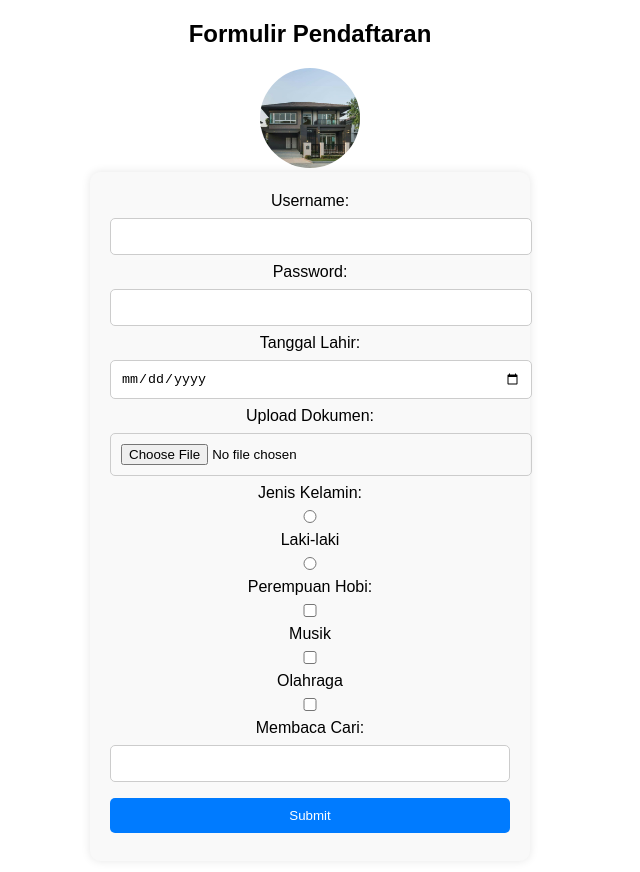
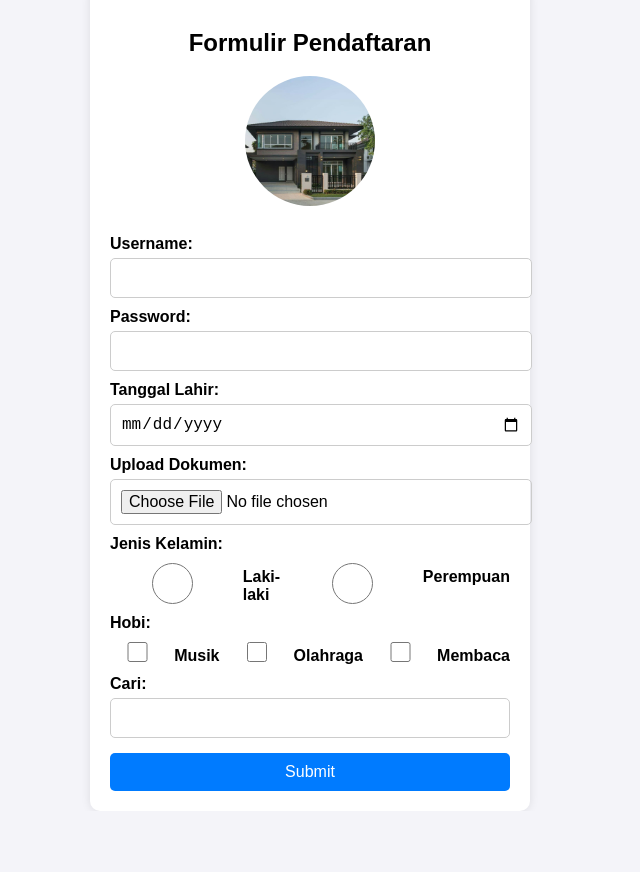
Before and after one commit to AndhikhaHilmanR/pw2, a plain HTML site: page 2.html in a window 1280 px wide. Shown: the whole page, without its empty margins (330-970 px from the left). After the commit the page ends 811 px from the top, so only its background shows below. Drawn offline with Linux system fonts and the light colour scheme.

Commit message:
Update 2.html

```diff
--- a/2.html
+++ b/2.html
@@ -4,68 +4,102 @@
 <head>
     <meta charset="UTF-8">
     <meta name="viewport" content="width=device-width, initial-scale=1.0">
-    <title>Form Input</title>
+    <title>Form Pendaftaran</title>
     <style>
         /* Style dasar */
         body {
-            font-family: Arial, sans-serif;
-            margin: 20px;
+            font-family: 'Arial', sans-serif;
+            background-color: #f4f4f9;
+            margin: 0;
             padding: 0;
+            display: flex;
+            justify-content: center;
+            align-items: center;
+            height: 100vh;
+        }
+
+        .container {
+            background: #ffffff;
+            padding: 20px;
+            border-radius: 10px;
+            box-shadow: 0 0 10px rgba(0, 0, 0, 0.1);
+            max-width: 400px;
+            width: 90%;
             text-align: center;
         }
 
-        form {
-            max-width: 400px;
-            margin: auto;
-            padding: 20px;
-            border-radius: 10px;
-            box-shadow: 0px 0px 10px rgba(0, 0, 0, 0.1);
-            background: #f9f9f9;
+        /* Gaya untuk gambar profil (diperbesar) */
+        .profile-img {
+            max-width: 130px; /* Perbesar ukuran gambar */
+            height: auto;
+            border-radius: 50%;
+            margin-bottom: 15px;
         }
 
-        img {
-            max-width: 100px;
-            height: auto;
-            border-radius: 50%;
+        /* Form styling */
+        form {
+            display: flex;
+            flex-direction: column;
+        }
+
+        label {
+            text-align: left;
+            font-weight: bold;
+            margin-top: 10px;
         }
 
         input, button {
             width: 100%;
             padding: 10px;
-            margin: 8px 0;
+            margin-top: 5px;
             border-radius: 5px;
             border: 1px solid #ccc;
+            font-size: 16px;
         }
 
+        /* Styling khusus untuk radio dan checkbox */
+        .radio-group, .checkbox-group {
+            display: flex;
+            justify-content: start;
+            gap: 10px;
+            margin-top: 5px;
+        }
+
+        /* Tombol submit */
         button {
             background-color: #007bff;
             color: white;
             border: none;
             cursor: pointer;
+            margin-top: 15px;
+            transition: 0.3s;
         }
 
         button:hover {
             background-color: #0056b3;
         }
 
-        /* Media Query untuk layar kecil (smartphone) */
+        /* Media Query untuk tampilan mobile */
         @media (max-width: 600px) {
-            form {
-                width: 90%;
+            .container {
+                width: 95%;
+                padding: 15px;
             }
 
-            input, button {
-                width: 100%;
+            .profile-img {
+                max-width: 120px; /* Ukuran sedikit dikurangi untuk layar kecil */
             }
         }
     </style>
 </head>
 
 <body>
+
+    <div class="container">
         <h2>Formulir Pendaftaran</h2>
 
         <!-- Menampilkan gambar di atas input username -->
-    <img src="rumah_jual_1.jpeg" alt="Foto Profil"><br>
+        <img src="rumah_jual_1.jpeg" alt="Foto Profil" class="profile-img">
 
         <form action="#" method="post">
             <label for="username">Username:</label>
@@ -80,25 +114,31 @@
             <label for="file">Upload Dokumen:</label>
             <input type="file" id="file" name="file">
 
-        <label>Jenis Kelamin:</label><br>
+            <label>Jenis Kelamin:</label>
+            <div class="radio-group">
                 <input type="radio" id="male" name="gender" value="Laki-laki">
                 <label for="male">Laki-laki</label>
                 <input type="radio" id="female" name="gender" value="Perempuan">
                 <label for="female">Perempuan</label>
+            </div>
 
-        <label>Hobi:</label><br>
+            <label>Hobi:</label>
+            <div class="checkbox-group">
                 <input type="checkbox" id="music" name="hobby" value="Musik">
                 <label for="music">Musik</label>
                 <input type="checkbox" id="sports" name="hobby" value="Olahraga">
                 <label for="sports">Olahraga</label>
                 <input type="checkbox" id="reading" name="hobby" value="Membaca">
                 <label for="reading">Membaca</label>
+            </div>
 
             <label for="search">Cari:</label>
             <input type="search" id="search" name="search">
 
             <button type="submit">Submit</button>
         </form>
+    </div>
+
 </body>
 
 </html>
```
Lines whose indentation alone changed are shown as unchanged.
